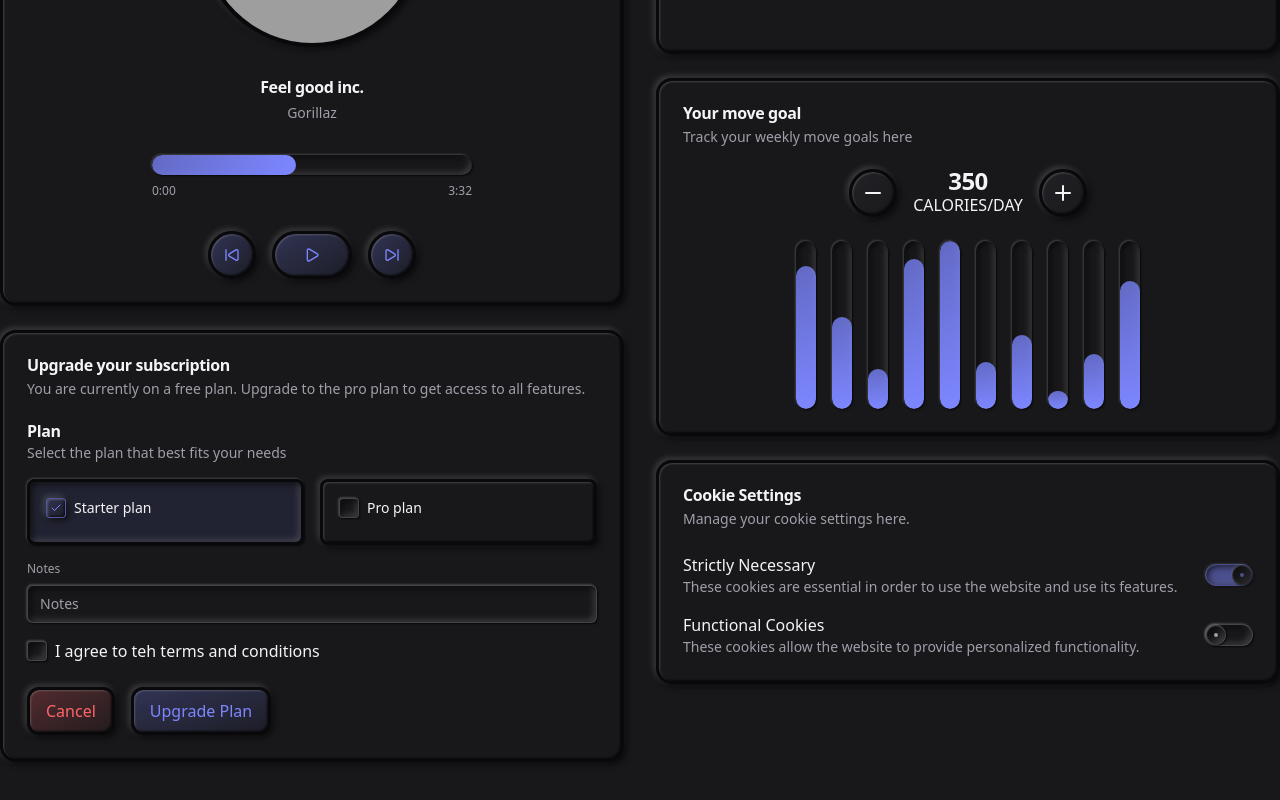
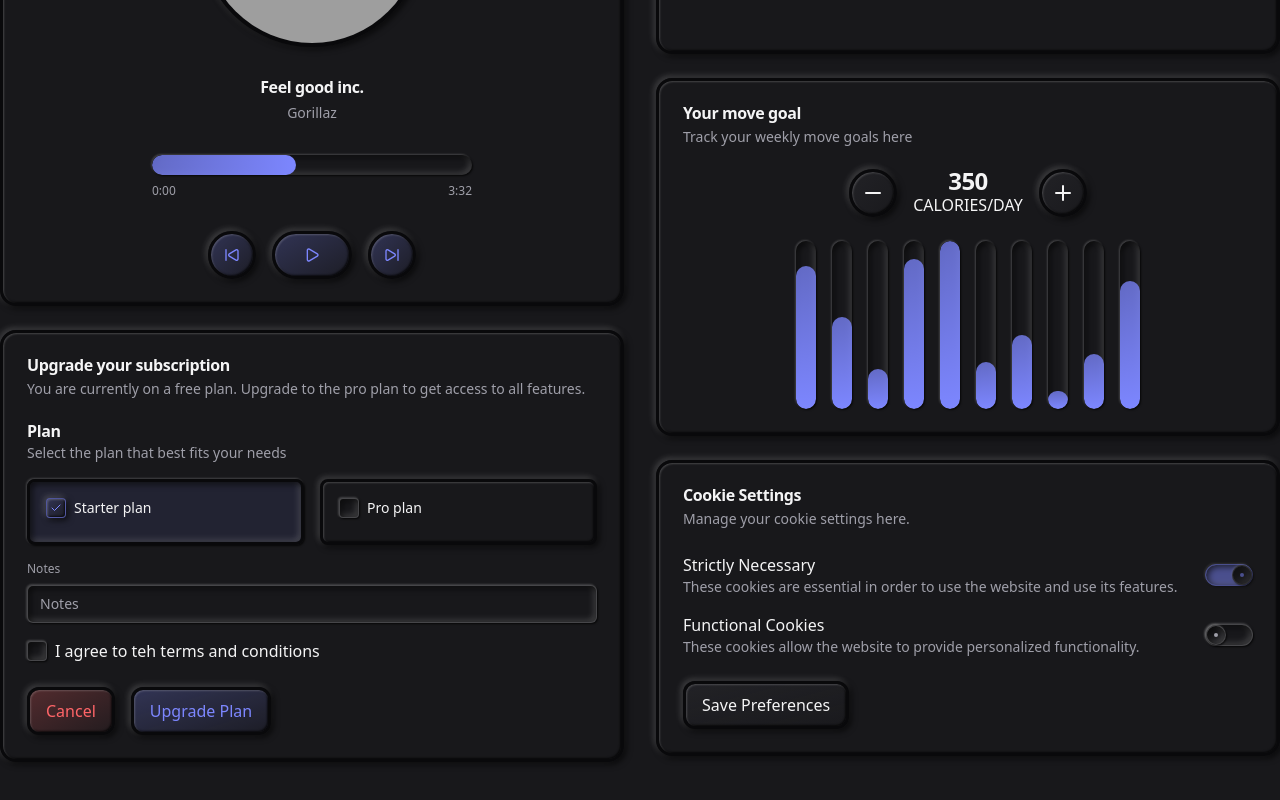
Before and after one commit to Annie-Huang/baseui-neomorphism2.0-component-library, a React (Vite) app: page / in a window 1280 px wide. Shown: the part 622-1422 px from the top of the page. Built offline with nearby package versions, Linux system fonts and the light colour scheme; grey boxes are pictures that could not be loaded.

Commit message:
Add a Button at the footer

```diff
--- a/src/App.tsx
+++ b/src/App.tsx
@@ -357,6 +357,10 @@ function App() {
                 <NeuSwitch />
               </div>
             </CardContent>
+
+            <CardFooter>
+              <Button>Save Preferences</Button>
+            </CardFooter>
           </Card>
         </div>
       </section>
```
